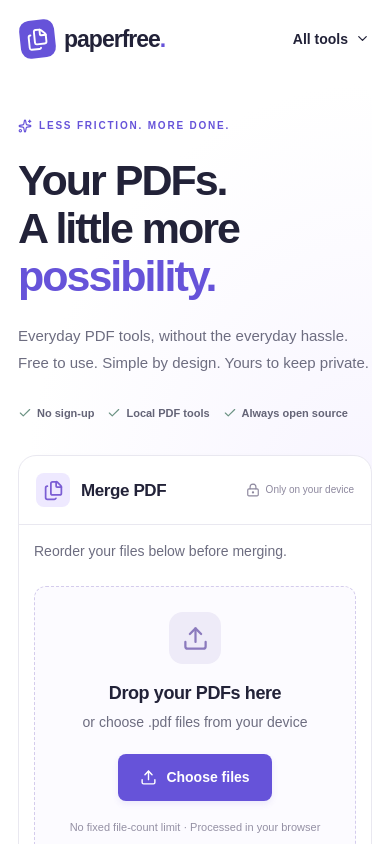
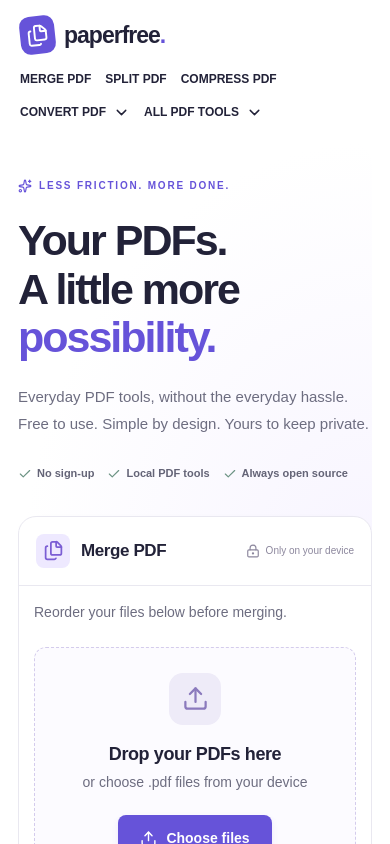
Before and after one commit to Hastha26/free-pdf-toolkit, a Next.js app: page / in a window 390 px wide. Shown: the top 844 px of the page. Built offline with nearby package versions, Linux system fonts and the light colour scheme.

Commit message:
Add quick PDF tool menu and focus hero upload on selection

```diff
--- a/app/globals.css
+++ b/app/globals.css
@@ -18,6 +18,23 @@ header {
   gap: 7px;
   cursor: pointer;
   list-style: none;
+  white-space: nowrap;
+  text-transform: uppercase;
+}
+.nav-tool {
+  border: 0;
+  background: transparent;
+  padding: 0;
+  color: inherit;
+  font: inherit;
+  font-weight: inherit;
+  text-transform: uppercase;
+  white-space: nowrap;
+  cursor: pointer;
+}
+.nav-tool:hover,
+.header-tools summary:hover {
+  color: var(--purple);
 }
 .header-tools summary::-webkit-details-marker {
   display: none;
@@ -61,6 +78,15 @@ header {
   background: white;
   margin-top: 45px;
   text-align: left;
+}
+.hero-focused {
+  padding-top: 28px;
+}
+.hero-focused > :not(.workspace) {
+  display: none;
+}
+.hero-focused > .workspace {
+  margin-top: 0;
 }
 @media (max-width: 650px) {
   .header-tool-menu {
@@ -292,9 +318,33 @@ header {
 nav {
   display: flex;
   align-items: center;
-  gap: 32px;
+  gap: clamp(12px, 2.6vw, 32px);
   font-size: 14px;
   font-weight: 600;
+}
+@media (max-width: 850px) {
+  header {
+    height: auto;
+    min-height: 96px;
+    flex-wrap: wrap;
+    gap: 16px;
+    padding-top: 18px;
+    padding-bottom: 18px;
+  }
+  nav {
+    width: 100%;
+    flex-wrap: wrap;
+    gap: 14px 20px;
+    font-size: 12px;
+  }
+  .header-tools {
+    position: static;
+  }
+  .header-tool-menu {
+    top: calc(100% - 4px);
+    right: 18px;
+    width: min(420px, calc(100vw - 36px));
+  }
 }
 nav a:hover,
 footer a:hover {
@@ -893,17 +943,16 @@ footer > a:last-child {
 }
 @media (max-width: 650px) {
   header {
-    height: 78px;
+    height: auto;
     padding: 0 20px;
+    padding-top: 16px;
+    padding-bottom: 16px;
   }
   .brand {
     font-size: 23px;
   }
   nav {
     gap: 14px;
-  }
-  nav > a:first-child {
-    display: none;
   }
   nav .github {
     padding: 9px;
@@ -1061,7 +1110,7 @@ footer > a:last-child {
   }
   .header-tool-menu {
     right: 18px;
-    top: 65px;
+    top: calc(100% - 4px);
     width: min(350px, calc(100vw - 36px));
   }
 }
--- a/app/page.tsx
+++ b/app/page.tsx
@@ -42,6 +42,7 @@ async function runBatch<T>(
 }
 export default function Home() {
   const [active, setActive] = useState<AppTool>("merge");
+  const [toolFocused, setToolFocused] = useState(false);
   const [endpoint, setEndpoint] = useState("http://127.0.0.1:8765");
   const [apiKey, setApiKey] = useState("");
   const [consent, setConsent] = useState(false);
@@ -78,7 +79,10 @@ export default function Home() {
     if (busy) return;
     reset();
     setActive(id);
-    document.getElementById("workspace")?.scrollIntoView({ block: "start" });
+    setToolFocused(true);
+    requestAnimationFrame(() =>
+      document.getElementById("hero")?.scrollIntoView({ block: "start" }),
+    );
   }
   function add(incoming: File[]) {
     setConsent(false);
@@ -230,16 +234,50 @@ export default function Home() {
   return (
     <>
       <header>
-        <a className="brand" href="#" aria-label="Paperfree home">
+        <a
+          className="brand"
+          href="#"
+          aria-label="Paperfree home"
+          onClick={() => setToolFocused(false)}
+        >
           <span className="brandmark">
             <Files size={23} />
           </span>
           paperfree<span className="brand-dot">.</span>
         </a>
         <nav aria-label="Main navigation">
+          <button className="nav-tool" disabled={busy} onClick={() => choose("merge")}>
+            Merge PDF
+          </button>
+          <button className="nav-tool" disabled={busy} onClick={() => choose("split")}>
+            Split PDF
+          </button>
+          <button className="nav-tool" disabled={busy} onClick={() => choose("compress")}>
+            Compress PDF
+          </button>
           <details className="header-tools">
             <summary>
-              All tools <ChevronDown size={15} />
+              Convert PDF <ChevronDown size={17} />
+            </summary>
+            <div className="header-tool-menu" aria-label="Choose a conversion tool">
+              {tools.filter((item) => item.service || item.id === "images").map((item) => (
+                <button
+                  key={item.id}
+                  disabled={busy}
+                  onClick={(event) => {
+                    choose(item.id);
+                    event.currentTarget.closest("details")?.removeAttribute("open");
+                  }}
+                >
+                  <item.icon size={18} />
+                  {item.title}
+                </button>
+              ))}
+            </div>
+          </details>
+          <details className="header-tools">
+            <summary>
+              All PDF tools <ChevronDown size={17} />
             </summary>
             <div className="header-tool-menu" aria-label="Choose a PDF tool">
               {tools.map((item) => (
@@ -259,11 +297,10 @@ export default function Home() {
               ))}
             </div>
           </details>
-          <a href="#privacy">Your privacy</a>
         </nav>
       </header>
       <main>
-        <section className="hero">
+        <section id="hero" className={`hero ${toolFocused ? "hero-focused" : ""}`}>
           <div className="eyebrow">
             <Sparkles size={14} /> LESS FRICTION. MORE DONE.
           </div>
```
